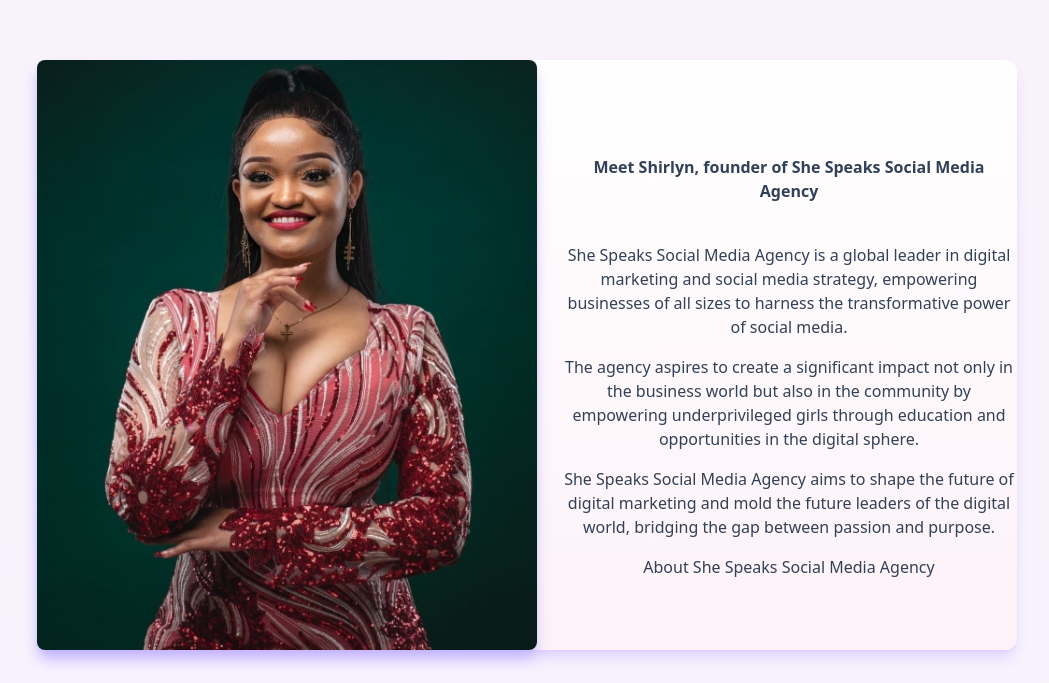
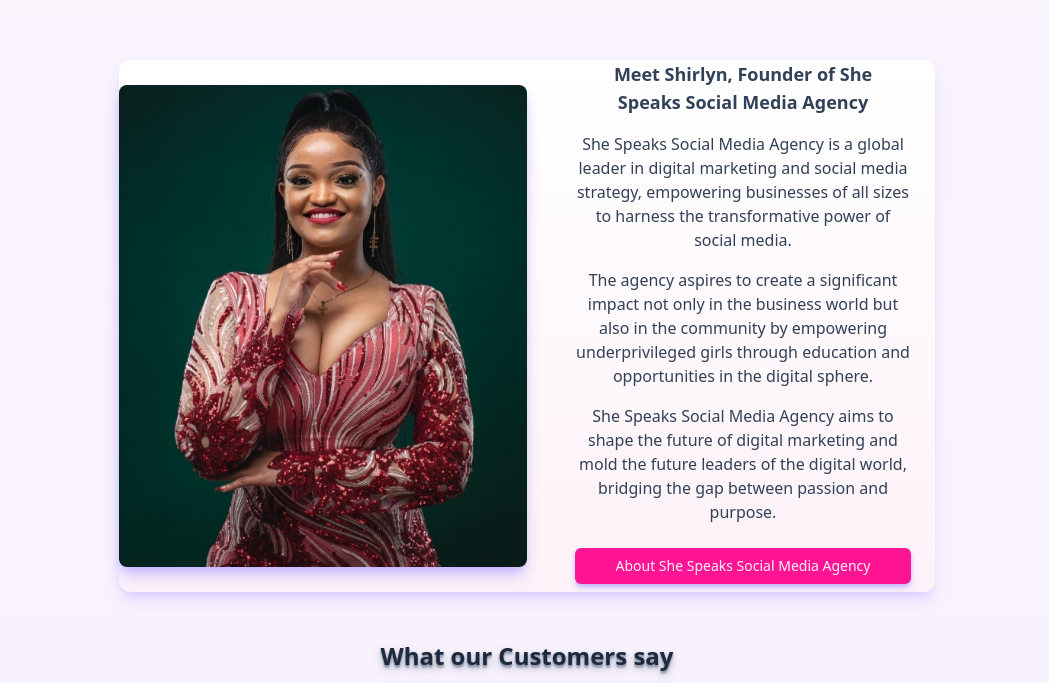
Before and after one commit to MatthewsRicky/shespeaksocial, a Next.js app: page / in a window 1280 px wide. Shown: the part 2110-2793 px from the top of the page, without its empty margins (113-1162 px from the left). Built offline with nearby package versions, Linux system fonts and the light colour scheme.

Commit message:
Final design language for the about section

```diff
--- a/components/FounderAbout.tsx
+++ b/components/FounderAbout.tsx
@@ -6,22 +6,22 @@
 
 const FounderAbout = () => {
 	return (
-		<section className="flex flex-col  items-center justify-center w-full sm:w-[95%] md:w-[90%] mx-auto my-8 bg-linear-to-b from-white to-pink-50 rounded-xl shadow-lg shadow-violet-300/50">
+		<section className="flex flex-col  items-center justify-center w-full sm:w-[65%] md:w-[60%] lg:w-[75%] mx-auto my-8 bg-linear-to-b from-white to-pink-50 rounded-xl shadow-lg shadow-violet-300/50">
 			<article className="flex flex-col lg:flex-row gap-6 font-medium text-slate-700 text-center items-center">
 
 				<Image
-					src="/about.jpeg" alt="Founder About Me"  width={500} height={500}
-					className="flex mx-auto rounded-lg shadow-lg shadow-violet-300"
+					src="/about.jpeg" alt="Founder About Me"  width={800} height={800}
+					className="flex mx-auto lg:w-[50%] rounded-lg shadow-lg shadow-violet-300"
 				/>
 
-				<div className="flex flex-col items-center max-w-[50%] justify-center gap-4 text-center">
-					<h1 className="flex items-center justify-center mx-auto px-4 py-6 font-bold">Meet Shirlyn, founder of She Speaks Social Media Agency</h1>
+				<div className="flex flex-col items-center max-w-[50%] justify-center gap-4 text-center h-full px-6">
+					<h1 className="flex items-center  justify-center mx-auto px-4 text-lg font-bold">Meet Shirlyn, Founder of She Speaks Social Media Agency</h1>
 					<p>She Speaks Social Media Agency is a global leader in digital marketing and social media strategy, empowering businesses of all sizes to harness the transformative power of social media.</p>
 					<p>The agency aspires to create a significant impact not only in the business world but also in the community by empowering underprivileged girls through education and opportunities in the digital sphere.</p>
 					<p>
 						She Speaks Social Media Agency aims to shape the future of digital marketing and mold the future leaders of the digital world, bridging the gap between passion and purpose.
 					</p>
-					<Link href="/about">About She Speaks Social Media Agency</Link></div>
+					<Link href="/about" className="py-2 px-w w-full my-2 rounded-md hover:bg-violet-500 bg-deep-pink text-pink-50 text-sm transition all shadow-md shadow-violet-300 duration-300">About She Speaks Social Media Agency</Link></div>
 
 			</article>
 
```
